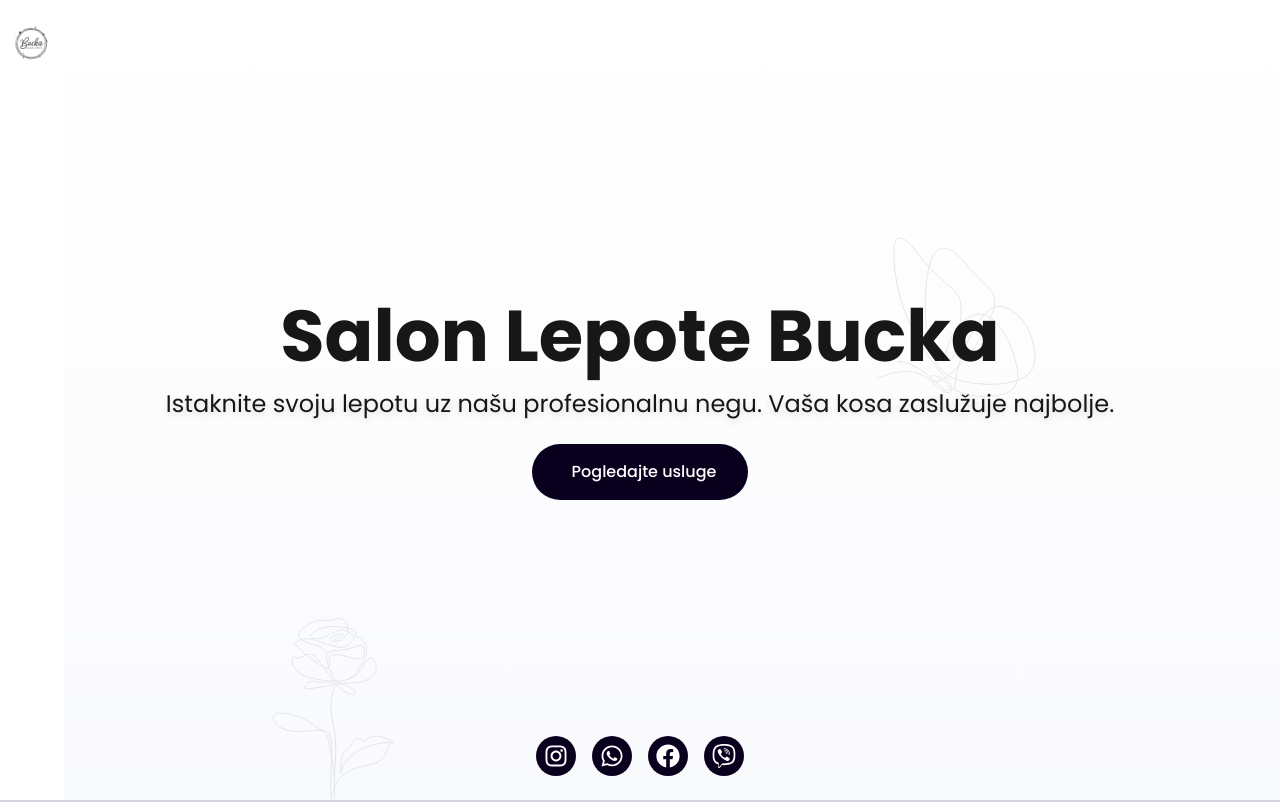
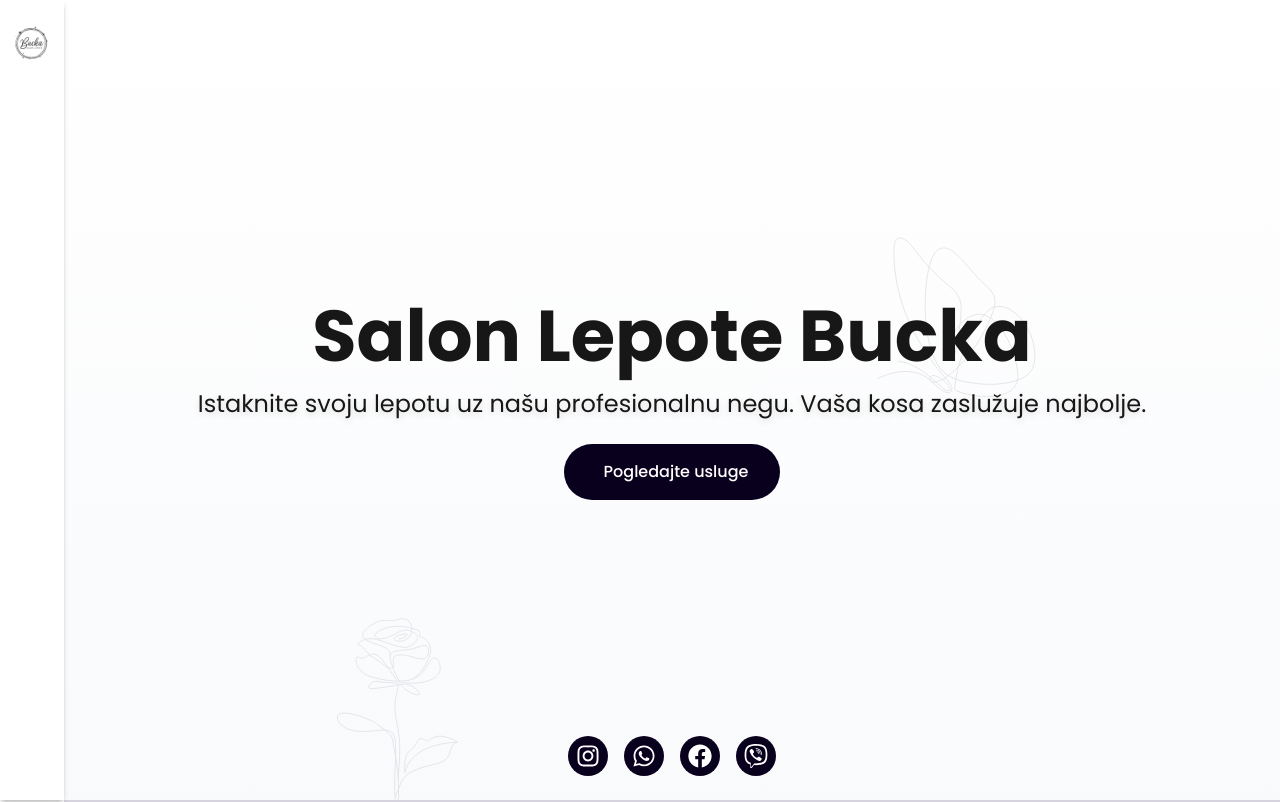
Before and after one commit to NikolaMatosic00/BuckaHairSalonDva, a Next.js app: page / in a window 1280 px wide. Shown: the top 802 px of the page. Built offline with nearby package versions, Linux system fonts and the light colour scheme.

Commit message:
fix: navbar positioning and shadow

```diff
--- a/src/app/components/Navbar.js
+++ b/src/app/components/Navbar.js
@@ -1,4 +1,3 @@
-// src/app/components/Navbar.js
 'use client';
 
 import Image from 'next/image';
@@ -16,7 +15,7 @@ export default function Navbar() {
   ];
 
   return (
-    <nav className="fixed top-0 left-0 h-full w-16 bg-black z-50 flex flex-col items-center py-6 transition-all duration-300 ease-in-out hover:w-64 group">
+    <nav className="fixed top-0 left-0 h-full w-16 bg-black z-50 flex flex-col items-center py-6 transition-all duration-300 ease-in-out hover:w-64 group shadow-md">
       <div className="mb-8">
         <Link href="#hero">
           <Image
--- a/src/app/page.js
+++ b/src/app/page.js
@@ -1,4 +1,3 @@
-// src/app/page.js
 'use client';
 
 import { useEffect } from 'react';
@@ -68,8 +67,9 @@ export default function Home() {
   }, []);
 
   return (
-    <div className="bg-salon-white min-h-screen">
+    <div className="flex min-h-screen bg-salon-white">
       <Navbar />
+      <div className="flex-1 ml-16">
         <Hero />
         <About />
         <Team />
@@ -82,5 +82,6 @@ export default function Home() {
         <Map />
         <Footer />
       </div>
+    </div>
   );
 }
```
Lines whose indentation alone changed are shown as unchanged.
